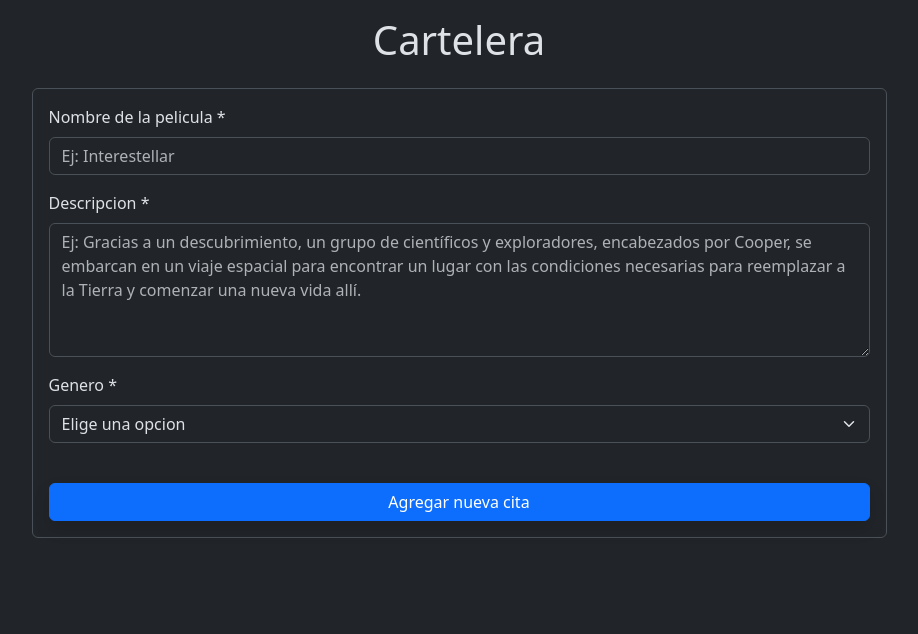
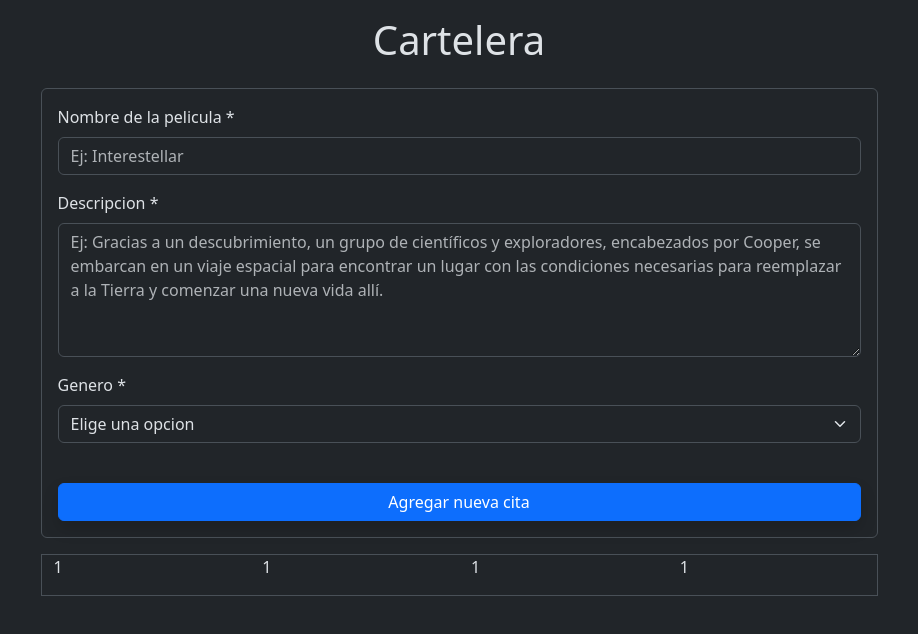
Before and after one commit to juanchiblanco/react-altaPeliculas, a React (Vite) app: page / in a window 1280 px wide. Shown: the top 634 px of the page, without its empty margins (181-1099 px from the left). Built offline with nearby package versions, Linux system fonts and the light colour scheme.

Commit message:
disenio de lista

```diff
--- a/src/components/FormularioPelicula.jsx
+++ b/src/components/FormularioPelicula.jsx
@@ -1,8 +1,10 @@
 import Button from "react-bootstrap/Button";
 import Form from "react-bootstrap/Form";
+import ListaPeliculas from "./ListaPeliculas";
 
 const FormularioPelicula = () => {
   return (
+    <section className="row justify-content-center">
       <div className="w-75 border border-light-subtle rounded p-3 my-3">
         <Form>
           <Form.Group className="mb-3" controlId="nombrePelicula">
@@ -40,6 +42,8 @@ const FormularioPelicula = () => {
           </Button>
         </Form>
       </div>
+      <ListaPeliculas />
+    </section>
   );
 };
 
--- /dev/null
+++ b/src/components/ListaPeliculas.jsx
@@ -0,0 +1,15 @@
+
+const ListaPeliculas = () => {
+    return (
+        <article className="w-75 border border-light-subtle">
+            <div className="row justify-content-center">
+                <p className="col-12 col-md-6 col-lg-3">1</p>
+                <p className="col-12 col-md-6 col-lg-3">1</p>
+                <p className="col-12 col-md-6 col-lg-3">1</p>
+                <p className="col-12 col-md-6 col-lg-3">1</p>
+            </div>
+        </article>
+    );
+};
+
+export default ListaPeliculas;
```
Lines whose indentation alone changed are shown as unchanged.
